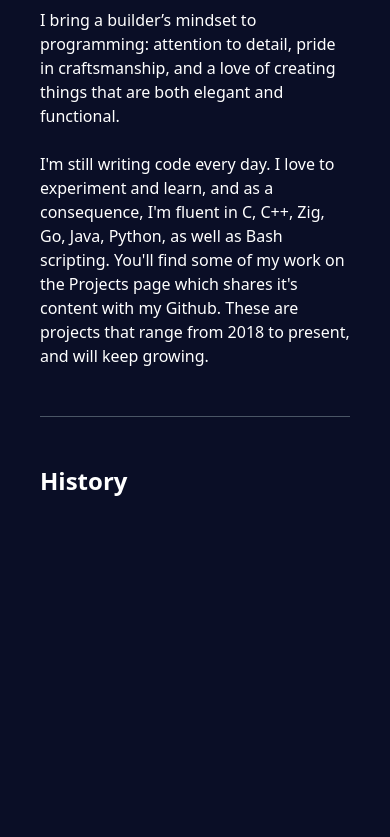
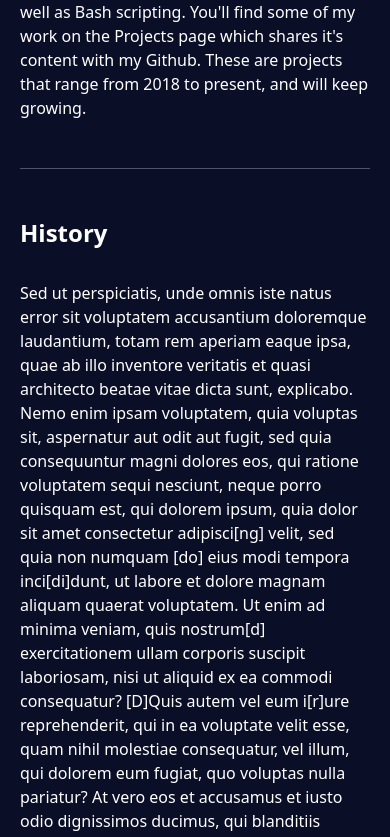
Before and after one commit to jpwol/jpwol.github.io, a Vue app: page / in a window 390 px wide. Shown: the part 1160-1997 px from the top of the page. Before the commit the page ends 1705 px from the top, so only its background shows below. Built offline with nearby package versions, Linux system fonts and the light colour scheme.

Commit message:
fixed layout for mobile

```diff
--- a/src/pages/Home.vue
+++ b/src/pages/Home.vue
@@ -1,20 +1,22 @@
 <template>
   <div class="relative text-white lg:flex">
     <div
-      class="w-full lg:fixed lg:left-20 lg:h-screen lg:w-1/2 p-10 z-10 flex flex-col justify-between"
+      class="w-full lg:fixed lg:left-20 lg:h-screen lg:w-1/2 lg:p-10 md:p-10 p-5 z-10 flex flex-col justify-between"
     >
-      <header class="space-y-4 lg:mt-20">
-        <h1 class="text-5xl font-bold">Josh Wolfe</h1>
-        <h2 class="text-2xl text-gray-300">Low-Level Software Engineer</h2>
+      <header class="lg:space-y-4 space-y-2 lg:mt-20">
+        <h1 class="lg:text-5xl text-3xl font-bold">Josh Wolfe</h1>
+        <h2 class="lg:text-2xl text-xl text-gray-300">
+          Low-Level Software Engineer
+        </h2>
         <a
           href="https://wilkes.edu"
           target="_blank"
           rel="noopener noreferrer"
-          class="text-xl text-sky-300 hover:text-white transform transition-all duration-300 hover:text-2xl"
+          class="lg:text-xl text-xl text-sky-300 hover:text-white transform transition-all duration-300 hover:text-2xl"
           >Wilkes University</a
         >
       </header>
-      <div class="flex space-x-4 lg:mb-20 md:pt-10 sm-pt-10">
+      <div class="flex space-x-4 lg:mb-20 pt-10">
         <a href="https://github.com/jpwol" target="_blank" rel="noopener">
           <img
             src="../assets/github.svg"
@@ -47,7 +49,7 @@
       </div>
     </div>
 
-    <div class="lg:ml-[50%] p-10">
+    <div class="lg:ml-[50%] lg:p-10 md:pl-10 md:pr-10 pl-5 pr-5">
       <section class="lg:max-w-xl space-y-6 lg:pt-14 pb-6">
         <h1 class="text-2xl font-bold pt-6 pb-2">About Me</h1>
         <p>
@@ -95,6 +97,35 @@
 
       <section class="max-w-xl space-y-6">
         <h1 class="text-2xl font-bold pt-6 pb-2">History</h1>
+        <p>
+          Sed ut perspiciatis, unde omnis iste natus error sit voluptatem
+          accusantium doloremque laudantium, totam rem aperiam eaque ipsa, quae
+          ab illo inventore veritatis et quasi architecto beatae vitae dicta
+          sunt, explicabo. Nemo enim ipsam voluptatem, quia voluptas sit,
+          aspernatur aut odit aut fugit, sed quia consequuntur magni dolores
+          eos, qui ratione voluptatem sequi nesciunt, neque porro quisquam est,
+          qui dolorem ipsum, quia dolor sit amet consectetur adipisci[ng] velit,
+          sed quia non numquam [do] eius modi tempora inci[di]dunt, ut labore et
+          dolore magnam aliquam quaerat voluptatem. Ut enim ad minima veniam,
+          quis nostrum[d] exercitationem ullam corporis suscipit laboriosam,
+          nisi ut aliquid ex ea commodi consequatur? [D]Quis autem vel eum
+          i[r]ure reprehenderit, qui in ea voluptate velit esse, quam nihil
+          molestiae consequatur, vel illum, qui dolorem eum fugiat, quo voluptas
+          nulla pariatur? At vero eos et accusamus et iusto odio dignissimos
+          ducimus, qui blanditiis praesentium voluptatum deleniti atque
+          corrupti, quos dolores et quas molestias excepturi sint, obcaecati
+          cupiditate non provident, similique sunt in culpa, qui officia
+          deserunt mollitia animi, id est laborum et dolorum fuga. Et harum
+          quidem reru[d]um facilis est e[r]t expedita distinctio. Nam libero
+          tempore, cum soluta nobis est eligendi optio, cumque nihil impedit,
+          quo minus id, quod maxime placeat facere possimus, omnis voluptas
+          assumenda est, omnis dolor repellend[a]us. Temporibus autem quibusdam
+          et aut officiis debitis aut rerum necessitatibus saepe eveniet, ut et
+          voluptates repudiandae sint et molestiae non recusandae. Itaque earum
+          rerum hic tenetur a sapiente delectus, ut aut reiciendis voluptatibus
+          maiores alias consequatur aut perferendis doloribus asperiores
+          repellat.
+        </p>
       </section>
     </div>
   </div>
```
